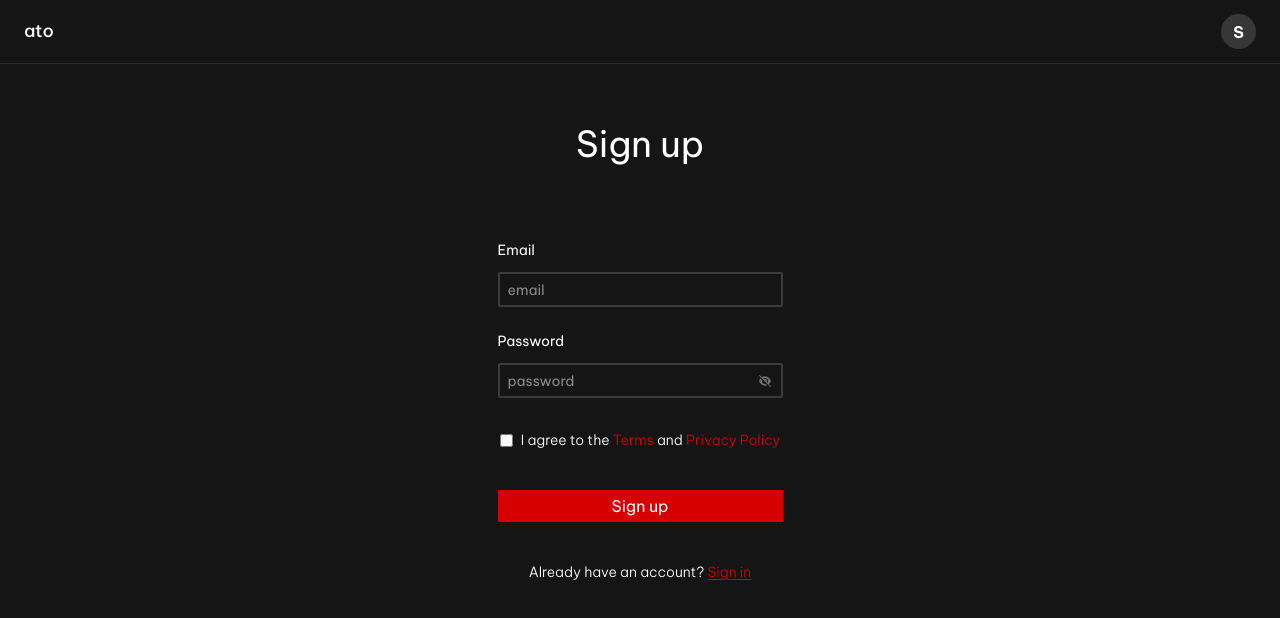
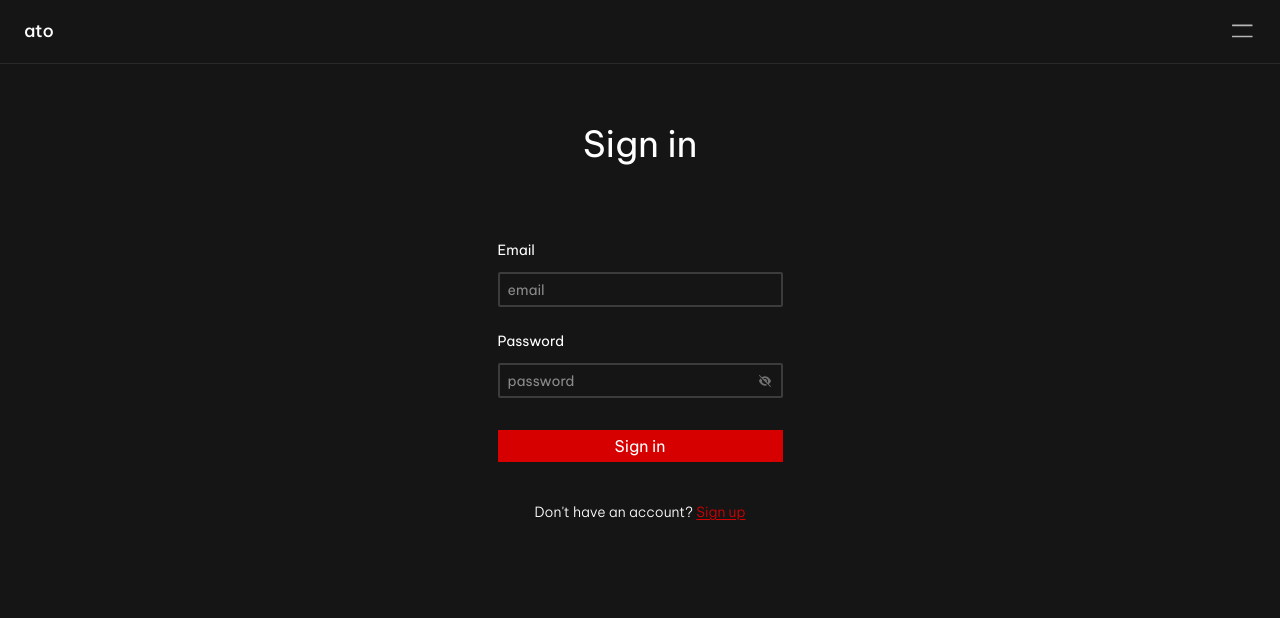
Before and after one commit to Stefan1400/ato, a React (Vite) app in the folder client/: page / in a window 1280 px wide. Shown: the top 618 px of the page. Built offline with nearby package versions, Linux system fonts and the light colour scheme; a web font is replaced by a local one.

Commit message:
feat(navbar) update layout and add menu toggle button

```diff
--- a/client/src/App.tsx
+++ b/client/src/App.tsx
@@ -6,8 +6,9 @@ export default function App() {
   return (
     <div className="">
       <Navbar />
-      <RegisterPage />
-      {/* <LoginPage /> */}
+
+      {/* <RegisterPage /> */}
+      <LoginPage />
     </div>
   );
 };
--- a/client/src/components/Navbar.tsx
+++ b/client/src/components/Navbar.tsx
@@ -1,14 +1,34 @@
+import { useState } from "react";
+
 function Navbar() {
+
+   const [menuOpen, setMenuOpen] = useState(false);
+
    return (
    <nav className='fixed left-0 top-0 w-screen h-16 px-6 border-b-1 border-[#2A2A2A] text-white z-[1000]'>
       <ul className='w-full h-full flex justify-between items-center border-none'>
-         <li>
+         <li className="flex gap-6 items-center">
             <h1 className='text-[1.1rem] font-medium'>ato</h1>
          </li>
+
          <li>
-            <div className='w-[35px] h-[35px] cursor-pointer flex justify-center items-center bg-[#373737] border-none rounded-full'>
-               <span className='font-bold'>S</span>
-            </div>
+            {!menuOpen && (
+               <button onClick={() => setMenuOpen(true)}>
+                  <svg width="24" height="15" viewBox="0 0 28 14" fill="none" xmlns="http://www.w3.org/2000/svg">
+                     <rect width="24" height="2" rx="0.5" fill="#B6B6B6"/>
+                     <rect y="13" width="24" height="2" rx="0.5" fill="#B6B6B6"/>
+                  </svg>
+               </button>
+            )}
+
+            {menuOpen && (
+               <button onClick={() => setMenuOpen(false)}>
+                  <svg width="24" height="15" viewBox="0 0 15 14" fill="none" xmlns="http://www.w3.org/2000/svg">
+                     <rect width="19.4691" height="1" rx="0.454925" transform="matrix(0.719087 0.69492 -0.951834 0.306615 0.867188 0.0664062)" fill="#D9D9D9"/>
+                     <rect width="19.4691" height="1" rx="0.454925" transform="matrix(0.719087 -0.69492 0.951834 0.306615 0 13.5273)" fill="#D9D9D9"/>
+                  </svg>
+               </button>
+            )}
          </li>
       </ul>
    </nav>
```
